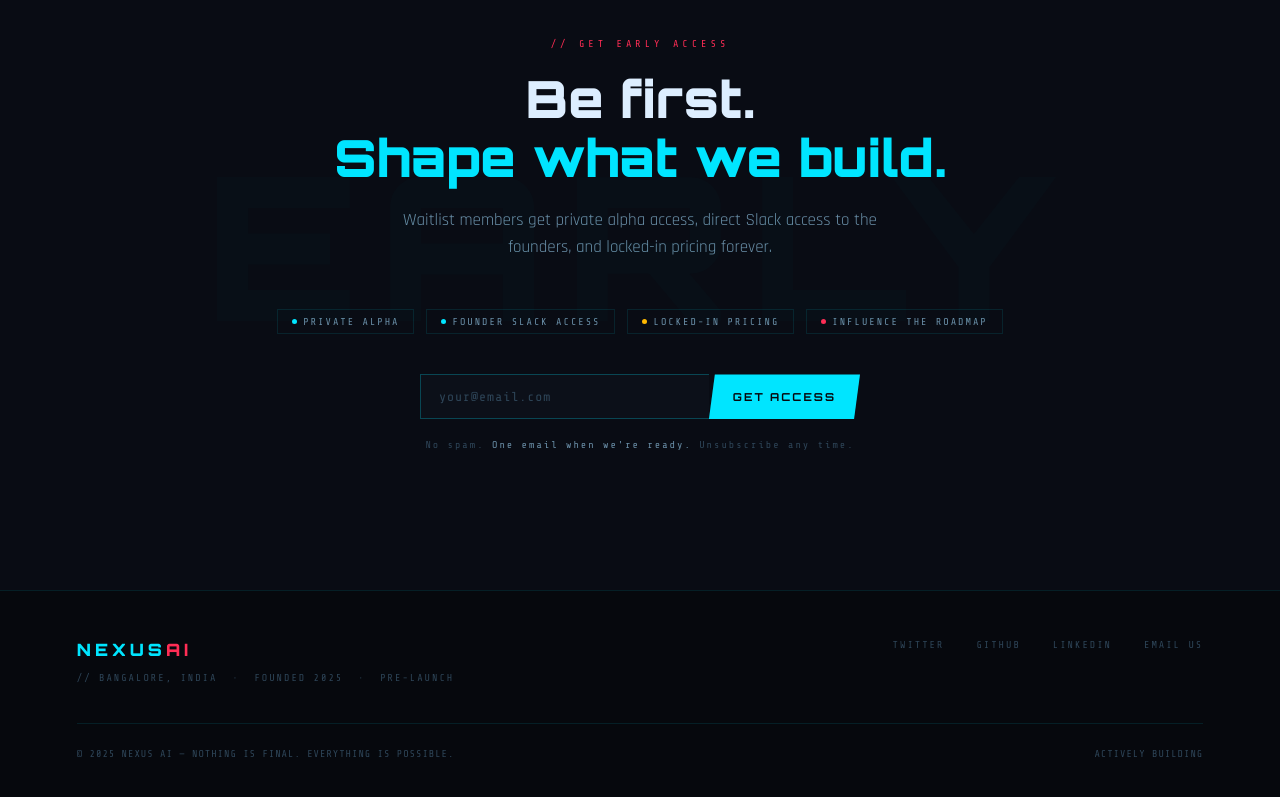
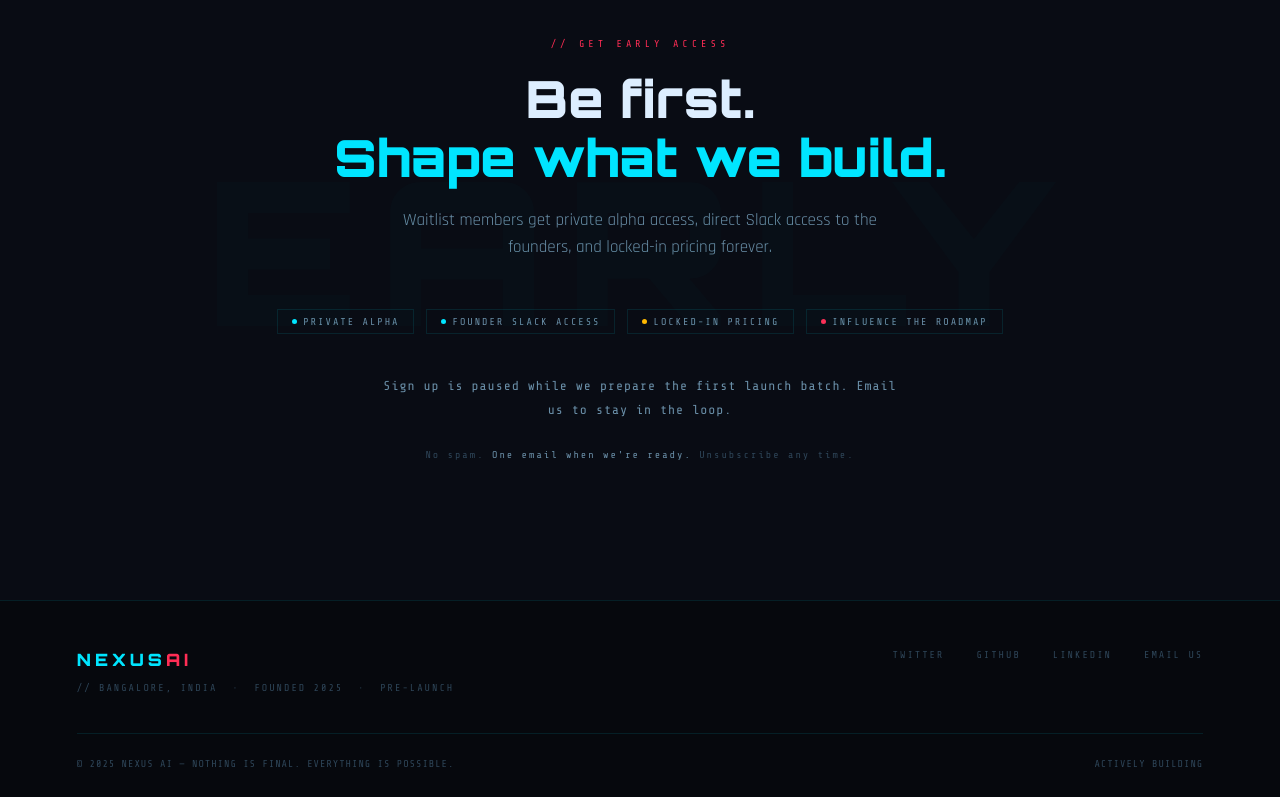
Before and after one commit to mono-xyxy/biz-landing, a plain HTML site: page index.html in a window 1280 px wide. Shown: the part 4685-5482 px from the top of the page. Drawn offline with nearby package versions, Linux system fonts and the light colour scheme.

Commit message:
Remove GET ACCESS CTA form and update messaging

```diff
--- a/index.html
+++ b/index.html
@@ -555,31 +555,15 @@ h1 .line3 { color: var(--text3); }
 }
 .perk-dot { width: 5px; height: 5px; border-radius: 50%; background: var(--cyan); }
 
-.cta-form {
-  display: flex; gap: 0; max-width: 440px; margin: 0 auto 20px;
+.cta-note {
+  max-width: 520px; margin: 0 auto 28px;
+  font-family: 'Share Tech Mono', monospace;
+  font-size: 13px; letter-spacing: 1px;
+  color: var(--text2);
+  text-align: center;
+  line-height: 1.8;
 }
-.cta-form input[type="email"] {
-  flex: 1; background: var(--bg3);
-  border: 1px solid var(--border2); border-right: none;
-  color: var(--text); font-family: 'Share Tech Mono', monospace;
-  font-size: 13px; letter-spacing: 1px; padding: 14px 18px;
-  outline: none; transition: border-color .2s;
-}
-.cta-form input::placeholder { color: var(--text3); }
-.cta-form input:focus { border-color: var(--cyan-hi); }
-.cta-form button {
-  font-family: 'Orbitron', monospace;
-  font-size: 11px; font-weight: 700; letter-spacing: 2px;
-  color: var(--bg); background: var(--cyan);
-  border: none; padding: 14px 24px; cursor: pointer; transition: all .2s;
-  clip-path: polygon(6px 0%, 100% 0%, calc(100% - 6px) 100%, 0% 100%);
-}
-.cta-form button:hover { box-shadow: 0 0 28px var(--cyan-hi); }
 
-.cta-success {
-  display: none; font-family: 'Share Tech Mono', monospace;
-  font-size: 13px; letter-spacing: 2px; color: var(--cyan); padding: 14px 0;
-}
 .cta-fine {
   font-family: 'Share Tech Mono', monospace;
   font-size: 10px; letter-spacing: 2px; color: var(--text3);
@@ -939,11 +923,7 @@ h1              { animation: fadeUp .6s .2s both; }
     <div class="perk"><div class="perk-dot" style="background:var(--red);"></div>INFLUENCE THE ROADMAP</div>
   </div>
 
-  <div class="cta-form" id="cta-form">
-    <input type="email" id="cta-email" placeholder="your@email.com" />
-    <button onclick="joinWaitlist('cta')">GET ACCESS</button>
-  </div>
-  <div class="cta-success" id="cta-success">✓ &nbsp;You're in. We'll reach out personally — not a bot.</div>
+  <div class="cta-note">Sign up is paused while we prepare the first launch batch. Email us to stay in the loop.</div>
   <p class="cta-fine">No spam. <span>One email when we're ready.</span> Unsubscribe any time.</p>
 </section>
 
```
